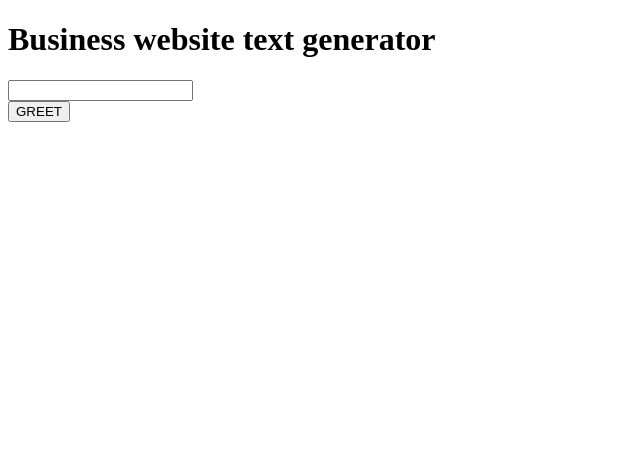
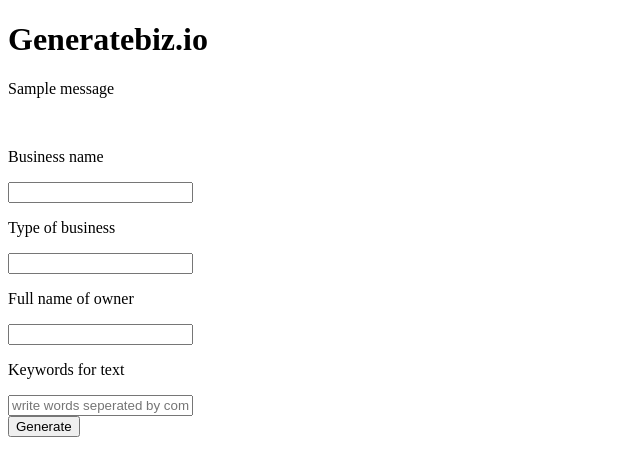
Before and after one commit to gonzalocdlp/Python_Projects, a Flask app: template 22SentientAnalysis/templates/index.html in a window 1280 px wide. Shown: the top 476 px of the page, without its empty margins (0-640 px from the left). Run offline with Flask 2, Linux system fonts and the light colour scheme; the template is opened without the code that fills it, so the values that code supplies are empty; one stand-in notice (Sample message) is shown; parts of the project's set-up code (start-up, migrations or seed data) failed here and were passed over.

Commit message:
Updated name and more buttons

```diff
--- a/22SentientAnalysis/app.py
+++ b/22SentientAnalysis/app.py
@@ -1,26 +1,43 @@
 import os
 import openai
 import authapi
-from flask import Flask, render_template, requests, flash
-app= Flask(__name__)
+from flask import Flask, render_template, request, flash
+app = Flask(__name__)
+app.secret_key = "RoamingGiraffe12"
+
 @app.route("/business")
 def index():
-    return render_template(index.html)
+    flash("Create a one page information website with AI")
+    return render_template("index.html")
+@app.route("/generate", methods=["POST", "GET"])
+def generate():
+    openai.organization = "org-SnuqljBeSr8VdBfdkdiUOGb8"
+    openai.api_key = authapi.apikey
+    openai.Model.list()
+    businessName=request.form['bizName']
+    keywords=request.form['keywords']
+    businessType=request.form['bizType']
+    fullName=request.form['ownerName']
+    completion = openai.Completion.create(engine="text-curie-001", prompt=f"write a long description with a call to action about a {businessType}. Write it using the keywords {keywords}. the name of the business is {businessName} and it's owned by Gonzalo Casas", max_tokens=5)
+    flash(completion['choices'][0]['text'])
+    return render_template("index.html")
+
+
 openai.organization = "org-SnuqljBeSr8VdBfdkdiUOGb8"
 openai.api_key = authapi.apikey
 openai.Model.list()
-from newspaper import Article
-from textblob import TextBlob
-from requests import request, Request
-url='https://www.reddit.com/r/webdev/comments/2e0r3y/why_do_we_hate_godaddy/'
-article=Article(url)
-article.download()
-article.parse()
-article.nlp()
-text=article.summary
-blob=TextBlob(text)
-sentiment=blob.sentiment.polarity
+# from newspaper import Article
+# from textblob import TextBlob
+# from requests import request, Request
+# url='https://www.reddit.com/r/webdev/comments/2e0r3y/why_do_we_hate_godaddy/'
+# article=Article(url)
+# article.download()
+# article.parse()
+# article.nlp()
+# text=article.summary
+# blob=TextBlob(text)
+# sentiment=blob.sentiment.polarity
 business="photography business in florida"
 keywords="Miami, portrait shoots, wedding shoots."
-completion = openai.Completion.create(engine="text-curie-001", prompt=f"write a long description with a call to action about a {business} . Write it using the keywords {keywords} the name of the business is Miami Profile and it's owned by Gonzalo Casas", max_tokens=20)
-print(completion['choices'][0]['text'])
+# completion = openai.Completion.create(engine="text-curie-001", prompt=f"write a long description with a call to action about a {businessName} . Write it using the keywords {keywords} the name of the business is Miami Profile and it's owned by Gonzalo Casas", max_tokens=5)
+# print(completion['choices'][0]['text'])
--- a/22SentientAnalysis/templates/index.html
+++ b/22SentientAnalysis/templates/index.html
@@ -7,11 +7,22 @@
     <title>Business Website Generator</title>
 </head>
 <body>
-    <h1>Business website text generator</h1>
-    <form action="greet" method="post"></form>
-    <input type="text" name=""name_input>
-    <br>
-    <input type="submit" value="GREET" id ="greet">
+    <h1>Generatebiz.io</h1>
+    <form action="generate" method="post">
+        {% for message in get_flashed_messages() %}
+             <p>{{ message }}</p>
+         {% endfor %}
+        <br>
+        <p>Business name</p>
+        <input type="text" name="bizName">
+        <p>Type of business</p>
+        <input type="text" name="bizType">
+        <p>Full name of owner</p>
+        <input type="text" name="ownerName">
+        <p>Keywords for text</p>
+        <input type="text" name="keywords" placeholder="write words seperated by comma">
+        <br>
+        <input type="submit" value="Generate" id="generate">
 </form>
 
 </body>
```
